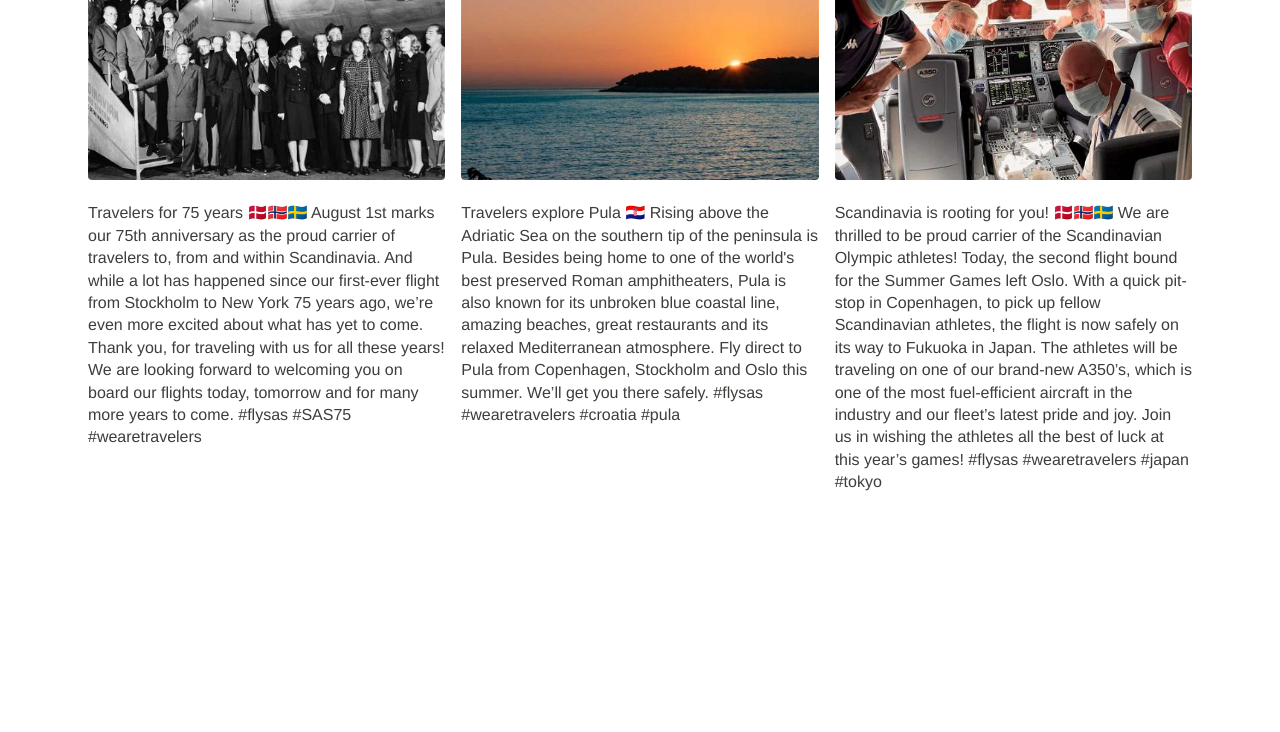
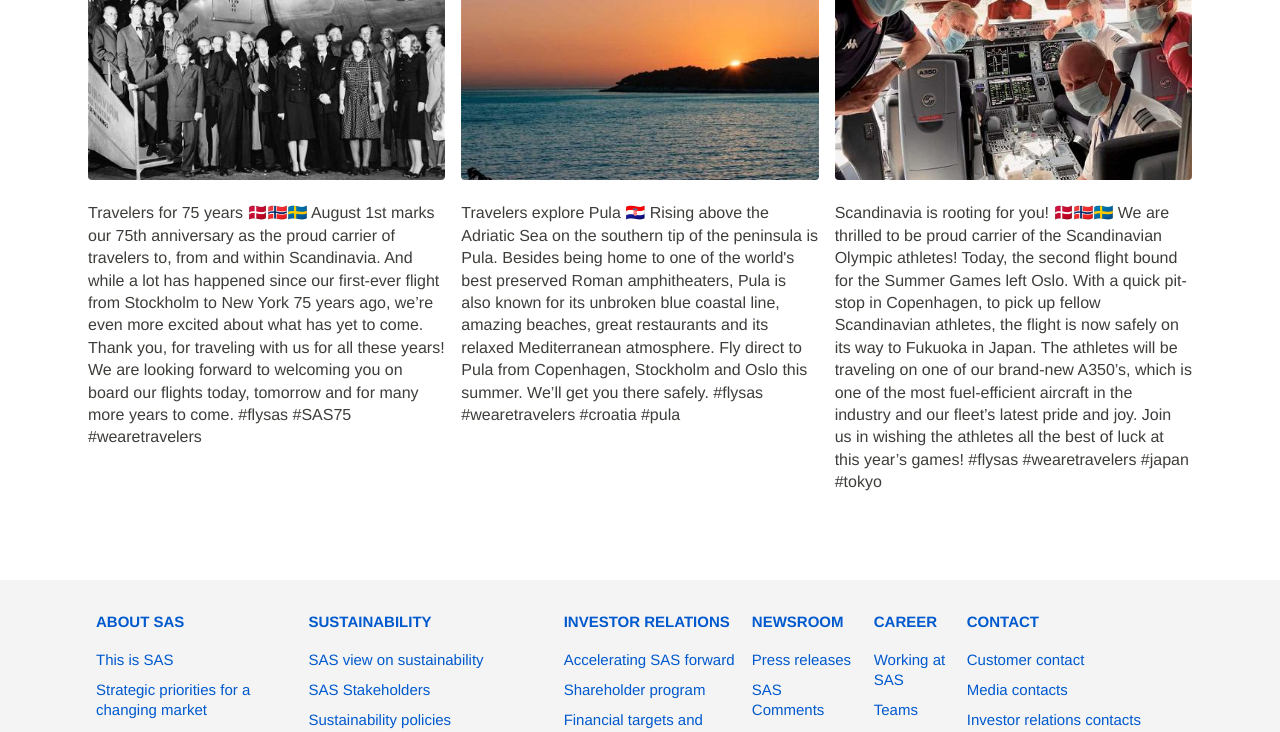
Before and after one commit to g-uberman/sas_layout, a React (Create React App) app: page / in a window 1280 px wide. Shown: the part 2000-2732 px from the top of the page. Before the commit the page ends 2580 px from the top, so only its background shows below. Built offline with nearby package versions, Linux system fonts and the light colour scheme.

Commit message:
site map

```diff
--- a/src/App.tsx
+++ b/src/App.tsx
@@ -5,6 +5,9 @@ import { Header } from './components/Header';
 import { Supplier } from './components/Supplier';
 import { Featured } from './components/Featured';
 import { MediaNavBar } from './components/MediaNavBar';
+import { SiteMap } from './components/SiteMap';
+import { Links } from './components/Links';
+import { Footer } from './components/Footer';
 
 function App() {
   return (
@@ -15,6 +18,9 @@ function App() {
     <Supplier />
     <Featured />
     <MediaNavBar />
+    <SiteMap />
+    <Links />
+    <Footer />
     </>
   );
 }
--- a/src/components/Footer.tsx
+++ b/src/components/Footer.tsx
@@ -1,3 +1,3 @@
 export const Footer = () => {
-    return <></>
+    return <>Footer</>
 }
--- a/src/components/Links.tsx
+++ b/src/components/Links.tsx
@@ -1,3 +1,3 @@
 export const Links = () => {
-    return <></>
+    return <>Links</>
 }
--- a/src/components/SiteMap.tsx
+++ b/src/components/SiteMap.tsx
@@ -1,3 +1,88 @@
 export const SiteMap = () => {
-    return <></>
-}
+  return (
+    <div id="siteMap">
+      <div id="siteMapWrapper">
+        <section>
+          <h5>ABOUT SAS</h5>
+          <ul>
+            <li>This is SAS</li>
+            <li>Strategic priorities for a changing market</li>
+            <li>Business model</li>
+            <li>Fleet</li>
+            <li>Board and management</li>
+            <li>Corporate governance</li>
+            <li>Bolagsstyrning</li>
+            <li>SAS History</li>
+          </ul>
+        </section>
+        <section>
+          <h5>SUSTAINABILITY</h5>
+          <ul>
+            <li>SAS view on sustainability</li>
+            <li>SAS Stakeholders</li>
+            <li>Sustainability policies</li>
+            <li>Sustainability related KPI's</li>
+            <li>Flight emission calculator</li>
+            <li>Environmental Management System (ISO 14001)</li>
+            <li>Sustainability reports</li>
+            <li>Initiatives and activities</li>
+            <li>Sustainability contacts</li>
+          </ul>
+        </section>
+        <section>
+          <h5>INVESTOR RELATIONS</h5>
+          <ul>
+            <li>Accelerating SAS forward</li>
+            <li>Shareholder program</li>
+            <li>Financial targets and achievements</li>
+            <li>Financial data</li>
+            <li>Debt and credit rating</li>
+            <li>The share</li>
+            <li>Recapitalization 2020</li>
+            <li>Financial reports</li>
+            <li>Press releases</li>
+            <li>SAS traffic figures</li>
+            <li>Financial presentations</li>
+            <li>Calendar</li>
+            <li>Corporate governance</li>
+            <li>Financial information and reporting</li>
+            <li>Investor relations contacts</li>
+            <li>Subscribe and follow</li>
+          </ul>
+        </section>
+        <section>
+          <h5>NEWSROOM</h5>
+          <ul>
+            <li>Press releases</li>
+            <li>SAS Comments</li>
+            <li>Financial reports</li>
+            <li>Imagebank</li>
+            <li>Media contacts</li>
+            <li>Photo permission</li>
+            <li>Sponsorship requests</li>
+            <li>Subscribe and follow</li>
+          </ul>
+        </section>
+        <section>
+          <h5>CAREER</h5>
+          <ul>
+            <li>Working at SAS</li>
+            <li>Teams</li>
+          </ul>
+        </section>
+        <section>
+          <h5>CONTACT</h5>
+          <ul>
+            <li>Customer contact</li>
+            <li>Media contacts</li>
+            <li>Investor relations contacts</li>
+            <li>Sustainability contacts</li>
+            <li>Supplier information</li>
+            <li>Usage of cookies</li>
+            <li>Terms and conditions for use of SAS website</li>
+          </ul>
+        </section>
+      </div>
+    </div>
+  );
+};
--- a/src/styles/shared/_fonts.scss
+++ b/src/styles/shared/_fonts.scss
@@ -1,5 +1,6 @@
 body {
-  font-family: "Scandinavian New","Helvetica Neue","Helvetica","Arial","sans-serif";
+  font-family: "Scandinavian New", "Helvetica Neue", "Helvetica", "Arial",
+    "sans-serif";
 }
 
 h1 {
@@ -40,6 +41,12 @@ h4 {
   padding-bottom: 1.625rem;
 }
 
+h5 {
+  font-size: 0.938rem;
+  line-height: 1.25rem;
+  font-weight: 900;
+}
+
 strong {
   font-weight: 700;
 }
--- a/src/styles/shared/_mixins.scss
+++ b/src/styles/shared/_mixins.scss
@@ -6,6 +6,8 @@
 }
 
 @mixin wrapperWidth {
+    display: block;
     width: 95%;
     max-width: 1104px;
+    margin: 0 auto;
 }
--- /dev/null
+++ b/src/styles/specific/_siteMap.scss
@@ -0,0 +1,44 @@
+#siteMap {
+    background: $offWhite;
+    width: 100%;
+    padding-bottom: 4rem;
+}
+
+#siteMapWrapper {
+    @include wrapperWidth;
+    @include flexCenter(row);
+    align-items: flex-start;
+    gap: 1rem;
+    padding: 2rem 0.5rem;
+    color: $typeBlue;
+
+    h5 {
+        margin-bottom: 1.125rem;
+        cursor: pointer;
+
+        &:hover {
+            color: $blackBlue;
+            text-decoration: underline;
+        }
+    }
+
+    ul {
+        list-style-type: none;
+    }
+
+    li {
+        font-size: .938rem;
+        line-height: 1.25rem;
+        margin-bottom: 0.625rem;
+        cursor: pointer;
+
+        &:hover {
+            color: $blackBlue;
+        }
+    }
+
+    @media screen and (max-width: 1023px) {
+        @include flexCenter(column);
+        align-items: flex-start;
+      }
+}
--- a/src/styles/style.css
+++ b/src/styles/style.css
@@ -46,6 +46,12 @@ h4 {
   text-align: center;
   color: #000099;
   padding-bottom: 1.625rem;
+}
+
+h5 {
+  font-size: 0.938rem;
+  line-height: 1.25rem;
+  font-weight: 900;
 }
 
 strong {
@@ -195,8 +201,10 @@ p {
 }
 
 .navMap {
+  display: block;
   width: 95%;
   max-width: 1104px;
+  margin: 0 auto;
   display: flex;
   justify-content: center;
   align-items: center;
@@ -299,8 +307,10 @@ p {
 }
 
 #cardWrapper {
+  display: block;
   width: 95%;
   max-width: 1104px;
+  margin: 0 auto;
   display: flex;
   justify-content: center;
   align-items: center;
@@ -427,8 +437,10 @@ p {
 }
 
 #supplier {
+  display: block;
   width: 95%;
   max-width: 1104px;
+  margin: 0 auto;
   display: flex;
   justify-content: center;
   align-items: center;
@@ -460,8 +472,10 @@ p {
 }
 
 #featured {
+  display: block;
   width: 95%;
   max-width: 1104px;
+  margin: 0 auto;
   display: flex;
   justify-content: center;
   align-items: center;
@@ -599,8 +613,10 @@ p {
 }
 
 .mediaWrapper {
+  display: block;
   width: 95%;
   max-width: 1104px;
+  margin: 0 auto;
   display: flex;
   justify-content: center;
   align-items: center;
@@ -694,6 +710,56 @@ p {
   color: #000099;
 }
 
+#siteMap {
+  background: #f4f4f4;
+  width: 100%;
+  padding-bottom: 4rem;
+}
+
+#siteMapWrapper {
+  display: block;
+  width: 95%;
+  max-width: 1104px;
+  margin: 0 auto;
+  display: flex;
+  justify-content: center;
+  align-items: center;
+  flex-direction: row;
+  align-items: flex-start;
+  gap: 1rem;
+  padding: 2rem 0.5rem;
+  color: #0159ce;
+}
+#siteMapWrapper h5 {
+  margin-bottom: 1.125rem;
+  cursor: pointer;
+}
+#siteMapWrapper h5:hover {
+  color: #000033;
+  text-decoration: underline;
+}
+#siteMapWrapper ul {
+  list-style-type: none;
+}
+#siteMapWrapper li {
+  font-size: 0.938rem;
+  line-height: 1.25rem;
+  margin-bottom: 0.625rem;
+  cursor: pointer;
+}
+#siteMapWrapper li:hover {
+  color: #000033;
+}
+@media screen and (max-width: 1023px) {
+  #siteMapWrapper {
+    display: flex;
+    justify-content: center;
+    align-items: center;
+    flex-direction: column;
+    align-items: flex-start;
+  }
+}
+
 * {
   padding: 0;
   margin: 0;
--- a/src/styles/style.scss
+++ b/src/styles/style.scss
@@ -13,6 +13,7 @@
 @import './specific/instagram';
 @import './specific/twitter';
 @import './specific/youtube';
+@import './specific/siteMap';
 
 * {
     padding: 0;
```
Also changed, not shown: 1 other file (tests, documents, lock files or other folders).
